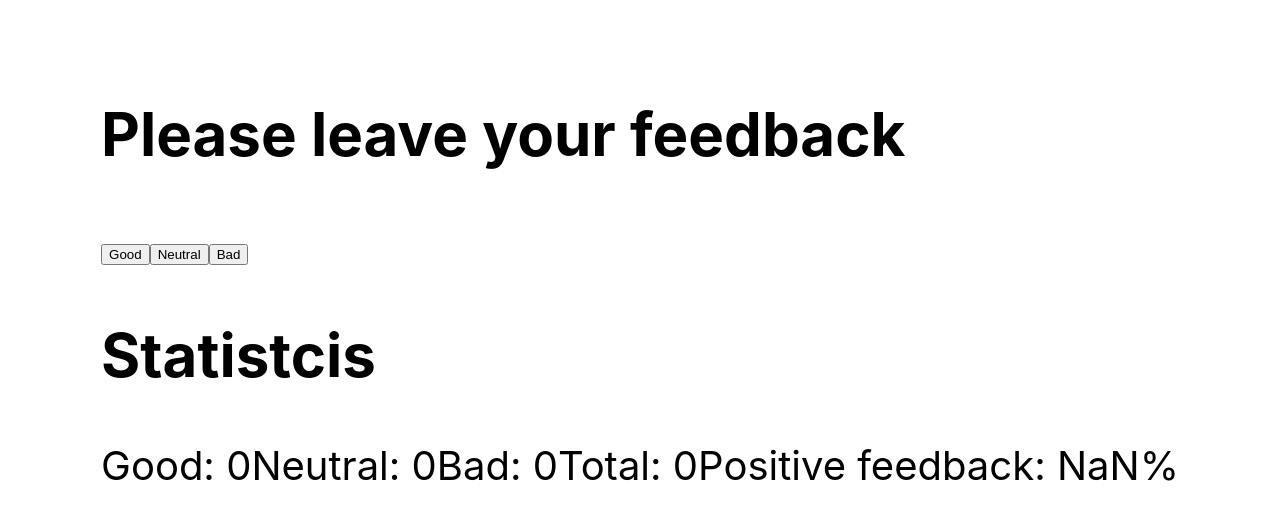
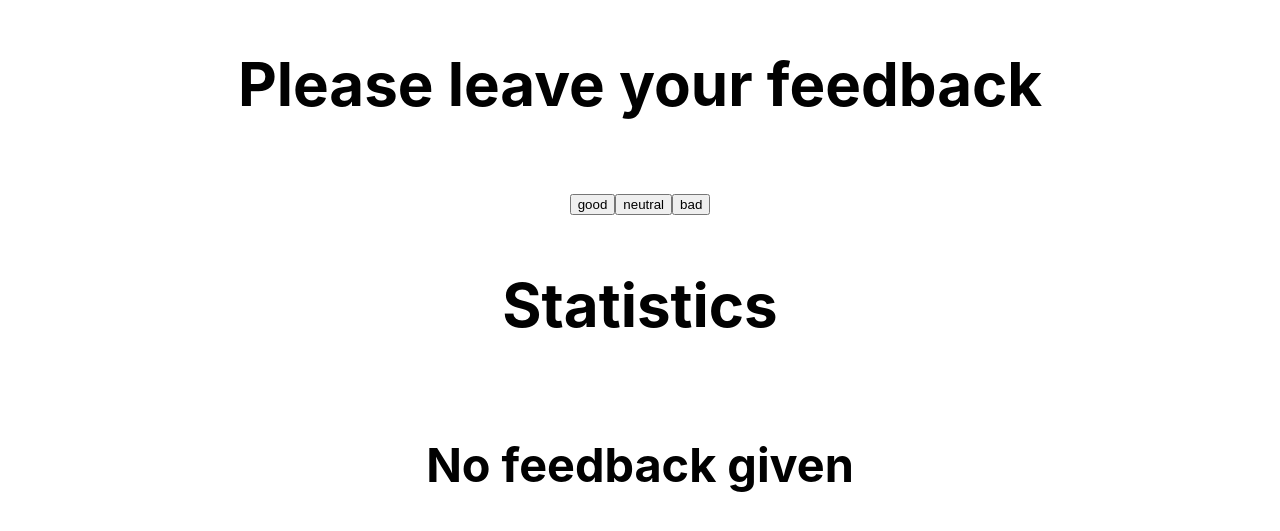
Before and after one commit to michalmazurdev/goit-react-hw-02-feedback, a React (Create React App) app: page / in a window 1280 px wide. Shown: the part 131-662 px from the top of the page. Built offline with nearby package versions, Linux system fonts and the light colour scheme.

Commit message:
task finished without styles

```diff
--- a/src/components/App.jsx
+++ b/src/components/App.jsx
@@ -1,5 +1,26 @@
-import Feedback from './Feedback/Feedback';
-export const App = () => {
+import { Component } from 'react';
+import { FeedbackOptions } from './Feedback/FeedbackOptions';
+import { Statistics } from './Statistics/Statistics';
+import { Section } from './Section/Section';
+import { Notification } from './Notification/Notification';
+class App extends Component {
+  state = {
+    good: 0,
+    neutral: 0,
+    bad: 0,
+  };
+  handleChange = event => {
+    const { name } = event.target;
+    this.setState({ [name]: this.state[name] + 1 });
+  };
+  countTotalFeedback = () => {
+    return this.state.good + this.state.neutral + this.state.bad;
+  };
+  countPositiveFeedbackPercentage = () => {
+    const ratio = (this.state.good / this.countTotalFeedback()).toFixed(2);
+    return ratio * 100;
+  };
+  render() {
     return (
       <div
         style={{
@@ -7,11 +28,35 @@ export const App = () => {
           display: 'flex',
           justifyContent: 'center',
           alignItems: 'center',
+          flexDirection: 'column',
           fontSize: 40,
           color: '#010101',
         }}
       >
-      <Feedback />
+        {' '}
+        <Section title="Please leave your feedback">
+          <FeedbackOptions
+            options={Object.keys(this.state)}
+            onLeaveFeedback={this.handleChange}
+          />
+        </Section>
+        <Section title="Statistics">
+          {this.countTotalFeedback() === 0 ? (
+            <Notification />
+          ) : (
+            <Statistics
+              good={this.state.good}
+              neutral={this.state.neutral}
+              bad={this.state.bad}
+              total={this.countTotalFeedback()}
+              positivePercentage={this.countPositiveFeedbackPercentage().toFixed(
+                0
+              )}
+            />
+          )}
+        </Section>
       </div>
     );
-};
+  }
+}
+export default App;
--- a/src/components/Feedback/Feedback.jsx
+++ /dev/null
@@ -1,49 +0,0 @@
-import { Component } from 'react';
-
-class Feedback extends Component {
-  state = {
-    good: 0,
-    neutral: 0,
-    bad: 0,
-  };
-  handleChange = event => {
-    const { name } = event.target;
-    this.setState({ [name]: this.state[name] + 1 });
-  };
-  countTotalFeedback = () => {
-    return this.state.good + this.state.neutral + this.state.bad;
-  };
-  countPositiveFeedbackPercentage = () => {
-    const ratio = (this.state.good / this.countTotalFeedback()).toFixed(2);
-    return ratio * 100;
-  };
-  render() {
-    const { good, neutral, bad } = this.state;
-
-    return (
-      <div>
-        <h2>Please leave your feedback</h2>
-        <button type="button" name="good" onClick={this.handleChange}>
-          Good
-        </button>
-        <button type="button" name="neutral" onClick={this.handleChange}>
-          Neutral
-        </button>
-        <button type="button" name="bad" onClick={this.handleChange}>
-          Bad
-        </button>
-
-        <h2>Statistcis</h2>
-        <span>Good: {good}</span>
-        <span>Neutral: {neutral}</span>
-        <span>Bad: {bad}</span>
-        <span>Total: {this.countTotalFeedback()}</span>
-        <span>
-          Positive feedback: {this.countPositiveFeedbackPercentage()}%
-        </span>
-      </div>
-    );
-  }
-}
-
-export default Feedback;
--- /dev/null
+++ b/src/components/Feedback/FeedbackOptions.jsx
@@ -0,0 +1,22 @@
+import PropTypes from 'prop-types';
+
+export const FeedbackOptions = ({ options, onLeaveFeedback }) => {
+  return (
+    <div>
+      {options.map((option, index) => (
+        <button
+          key={index}
+          type="button"
+          name={option}
+          onClick={onLeaveFeedback}
+        >
+          {option}
+        </button>
+      ))}
+    </div>
+  );
+};
+FeedbackOptions.propTypes = {
+  options: PropTypes.array,
+  onLeaveFeedback: PropTypes.func,
+};
--- /dev/null
+++ b/src/components/Notification/Notification.jsx
@@ -0,0 +1,3 @@
+export const Notification = () => {
+  return <h3>No feedback given</h3>;
+};
--- /dev/null
+++ b/src/components/Section/Section.jsx
@@ -0,0 +1,14 @@
+import PropTypes from 'prop-types';
+
+export const Section = ({ title, children }) => {
+  return (
+    <>
+      <h2>{title}</h2> {children}
+    </>
+  );
+};
+
+Section.propTypes = {
+  title: PropTypes.string,
+  children: PropTypes.element,
+};
--- /dev/null
+++ b/src/components/Statistics/Statistics.jsx
@@ -0,0 +1,25 @@
+import React from 'react';
+import PropTypes from 'prop-types';
+
+export const Statistics = ({
+  good,
+  neutral,
+  bad,
+  total,
+  positivePercentage,
+}) => (
+  <div>
+    <span>Good: {good}</span>
+    <span>Neutral: {neutral}</span>
+    <span>Bad: {bad}</span>
+    <span>Total: {total}</span>
+    <span>Positive feedback: {positivePercentage}%</span>
+  </div>
+);
+Statistics.prpTypes = {
+  good: PropTypes.number,
+  neutral: PropTypes.number,
+  bad: PropTypes.number,
+  total: PropTypes.number,
+  positivePercentage: PropTypes.number,
+};
--- a/src/index.js
+++ b/src/index.js
@@ -1,6 +1,6 @@
 import React from 'react';
 import ReactDOM from 'react-dom/client';
-import { App } from 'components/App';
+import App from 'components/App';
 import './index.css';
 
 ReactDOM.createRoot(document.getElementById('root')).render(
```
Lines whose indentation alone changed are shown as unchanged.
